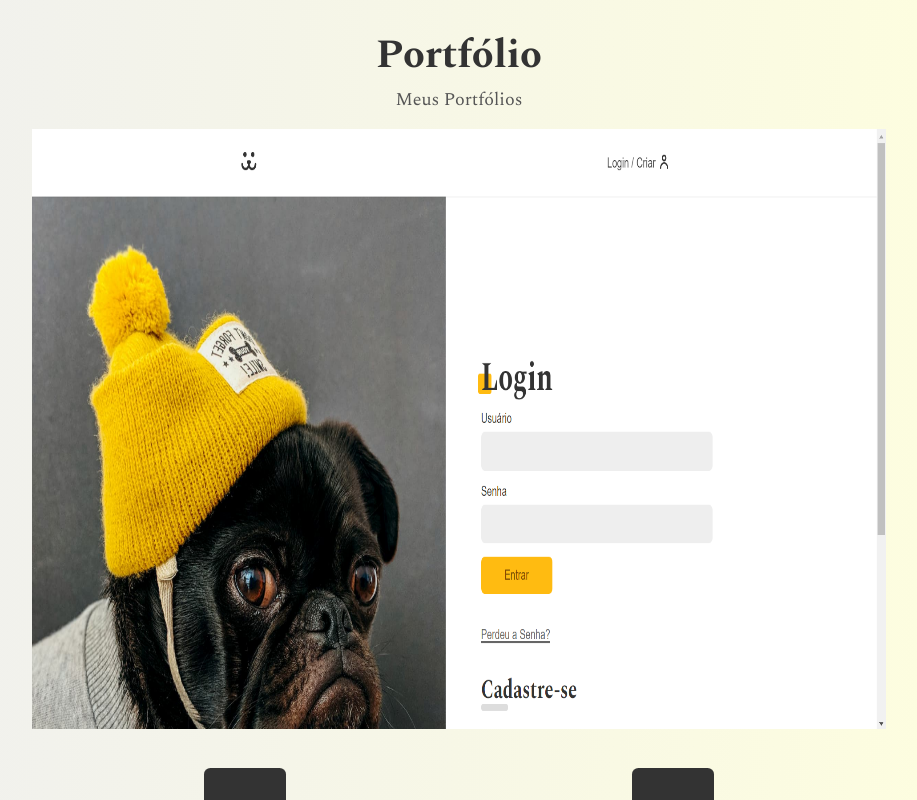
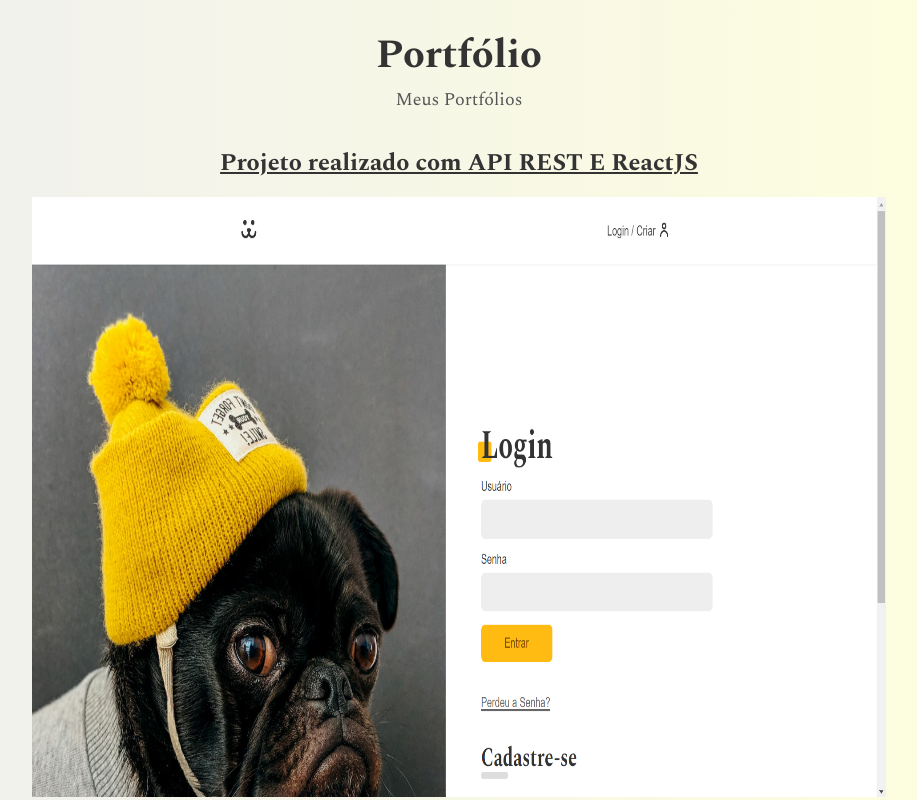
Before and after one commit to luizCosta-Serao/luizCosta-Serao.github.io, a React (Create React App) app: page / in a window 1280 px wide. Shown: the part 2780-3580 px from the top of the page, without its empty margins (181-1098 px from the left). Built offline with nearby package versions, Linux system fonts and the light colour scheme.

Commit message:
Upgrade no portfólio e slide

```diff
--- a/src/components/Portfolio/Portfolio.js
+++ b/src/components/Portfolio/Portfolio.js
@@ -3,16 +3,30 @@ import Slide from './Slide'
 import styles from "./Portfolio.module.css"
 import dogs from "../../imgs/Portfolio/portfolio_dog.png"
 import desafioRouter from "../../imgs/Portfolio/portfolio_products.png"
+import wildBeast from "../../imgs/Portfolio/projeto-wildbeast.png"
+import animaisFantasticos from "../../imgs/Portfolio/project-animais-fantasticos.png"
 
 const Portfolio = () => {
   const slides =  [
     {
-     img:<img src={dogs} alt="teste"/>,
-     href:"https://luizcosta-serao.github.io/dogs-react/"
+      text:"Projeto realizado com API REST E ReactJS",
+      img:<img src={dogs} alt="dogs"/>,
+      href:"https://luizcosta-serao.github.io/dogs-react/"
     },
     {
-      img:<img src={desafioRouter} alt="teste"/> ,
+      text:"Projeto realizado com ReactJS e API",
+      img:<img src={desafioRouter} alt="router"/> ,
       href:"https://luizcosta-serao.github.io/desafio-router-react/"
+    },
+    {
+      text:"Projeto realizado com HTML e CSS",
+      img:<img src={wildBeast} alt="wildbeast"/>,
+      href:"https://luizcosta-serao.github.io/Wildbeast-Grid/"
+    },
+    {
+      text:"Projeto realizado com HTML CSS e JavaScript",
+      img:<img src={animaisFantasticos} alt="animais fantásticos"/>,
+      href:"https://luizcosta-serao.github.io/animais-fantasticos/"
     }
   ]
 
--- a/src/components/Portfolio/Slide.js
+++ b/src/components/Portfolio/Slide.js
@@ -8,6 +8,11 @@ const Slide = ({slides}) => {
   React.useEffect(() => {
     const {width} = currentRef.current.getBoundingClientRect()
     setPosition(-(width * active))
+
+    window.addEventListener("resize", () => {
+      const {width} = currentRef.current.getBoundingClientRect()
+      setPosition(-(width * active))
+    })
   },[active])
 
   function slidePrev() {
@@ -23,6 +28,7 @@ const Slide = ({slides}) => {
       <ul ref={currentRef} className={styles.content} style={{transform:`translateX(${position}px)`}}>
         {slides.map((slide, index) =>
           <li className={styles.item} key={index}>
+            <h4>{slide.text}</h4>
             <a target="__blank" href={slide.href}>
               {slide.img}
             </a>
--- a/src/components/Portfolio/Slide.module.css
+++ b/src/components/Portfolio/Slide.module.css
@@ -5,6 +5,13 @@
 .content {
   display: flex;
   transition: transform .3s ease;
+}
+
+.content h4 {
+  font-size: 1.5rem;
+  color: #333;
+  padding: 1rem 0;
+  text-decoration: underline;
 }
 
 .item {
```
Also changed, not shown: src/imgs/Portfolio/project-animais-fantasticos.png (added), src/imgs/Portfolio/projeto-wildbeast.png (added).
